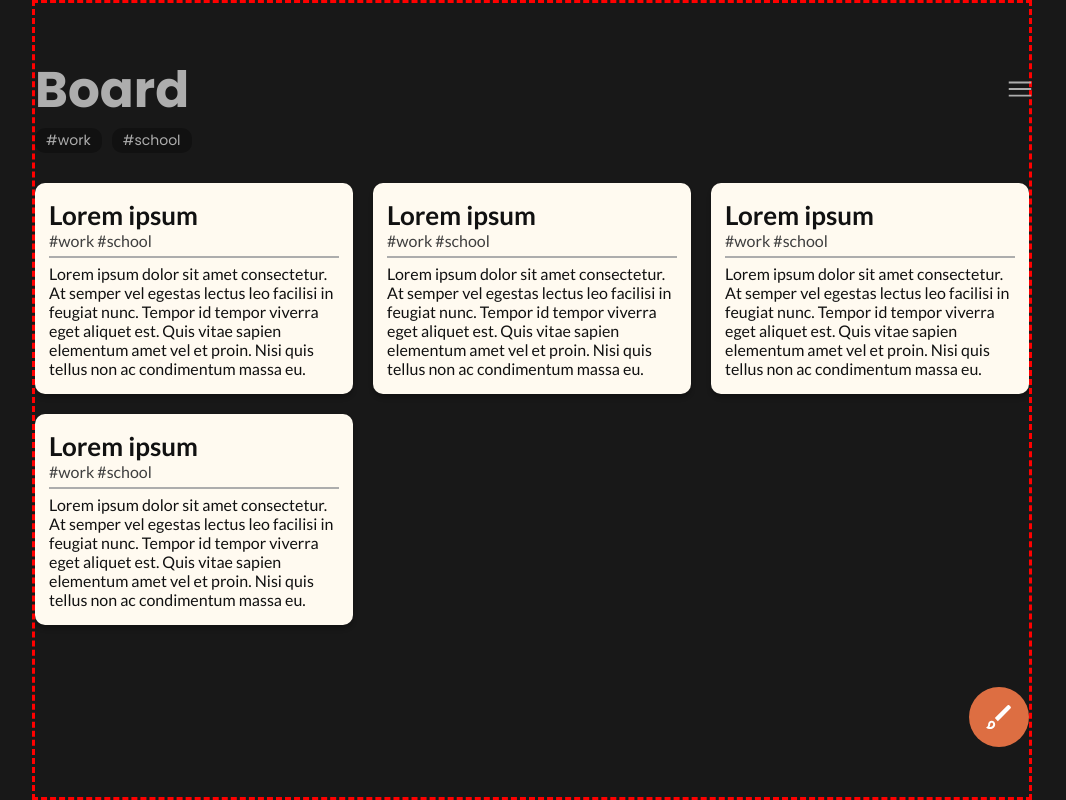
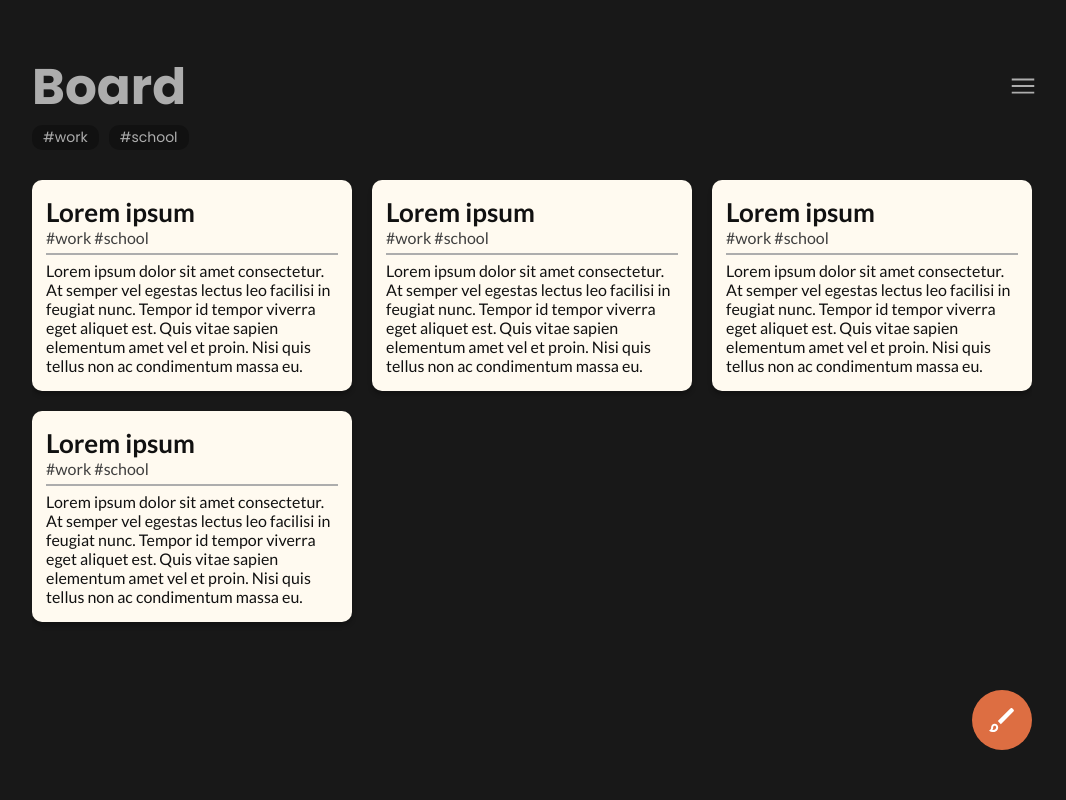
Before and after one commit to codeandjoy/HasteNote, a React (Create React App) app: page / in a window 1280 px wide. Shown: the whole page, without its empty margins (108-1174 px from the left). Built offline with nearby package versions, Linux system fonts and the light colour scheme.

Commit message:
Minor change

```diff
--- a/src/components/AppContainer/css/AppContainer.css
+++ b/src/components/AppContainer/css/AppContainer.css
@@ -9,5 +9,4 @@
   height: 100%;
   padding: 50px 0;
   box-sizing: border-box;
-  border-style: dashed;
 }/*# sourceMappingURL=AppContainer.css.map */
--- a/src/components/AppContainer/css/AppContainer.scss
+++ b/src/components/AppContainer/css/AppContainer.scss
@@ -13,6 +13,4 @@
     padding: 50px 0;
 
     box-sizing: border-box;
-
-    border-style: dashed;
 }
```
